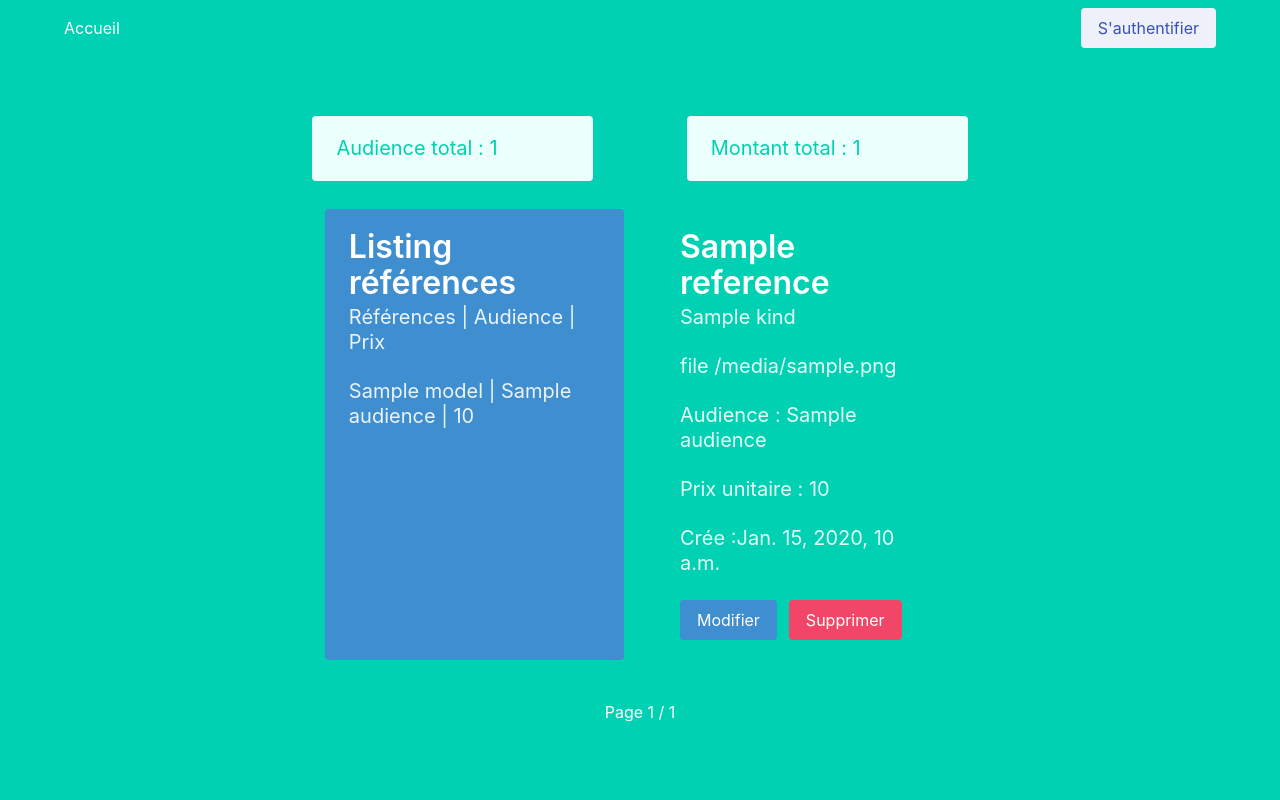
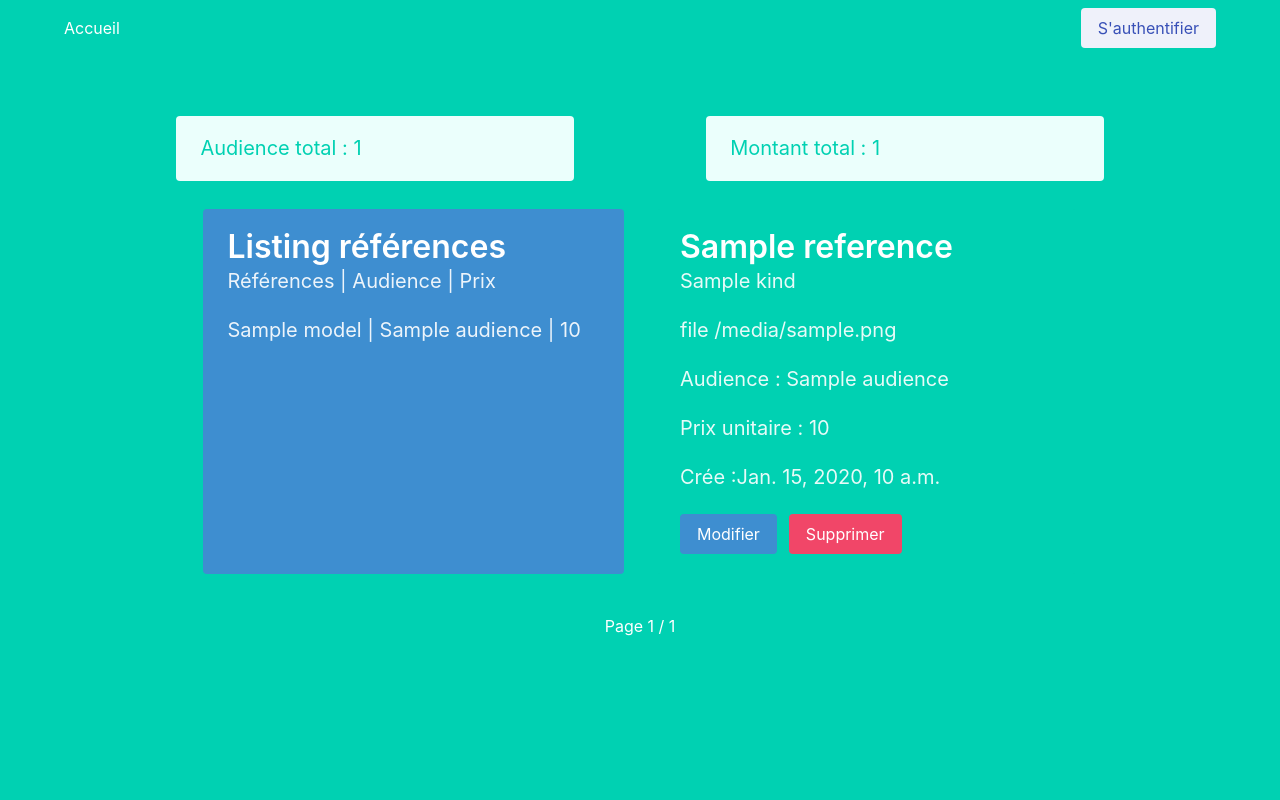
Before and after one commit to em1le/urban-octo-winner, a Django app: template templates/dashboard/dashboard.html in a window 1280 px wide. Run offline with Django 4.2, Linux system fonts and the light colour scheme; the template is opened without the code that fills it: most values are stand-ins (such as "Sample title", 1, 10 or a date in 2020).

Commit message:
add precommit

```diff
--- a/templates/dashboard/dashboard.html
+++ b/templates/dashboard/dashboard.html
@@ -3,7 +3,7 @@
 {% block title %} Dashboard {% endblock title %}
 
 {% block main %}
-  <div class="container">
+  <div class="container is-fluid">
     <div class="tile is-parent mt-6 custom-tile" style="justify-content: space-evenly;">
       <div class="tile is-child notification is-4 is-primary is-light is-vertical">
         <p class="subtitle is-spaced has-text-primary">Audience total : {{ total_audience }}</p>
```
Also changed, not shown: requirements.txt (+34 -0 lines), .pre-commit-config.yaml (added).
